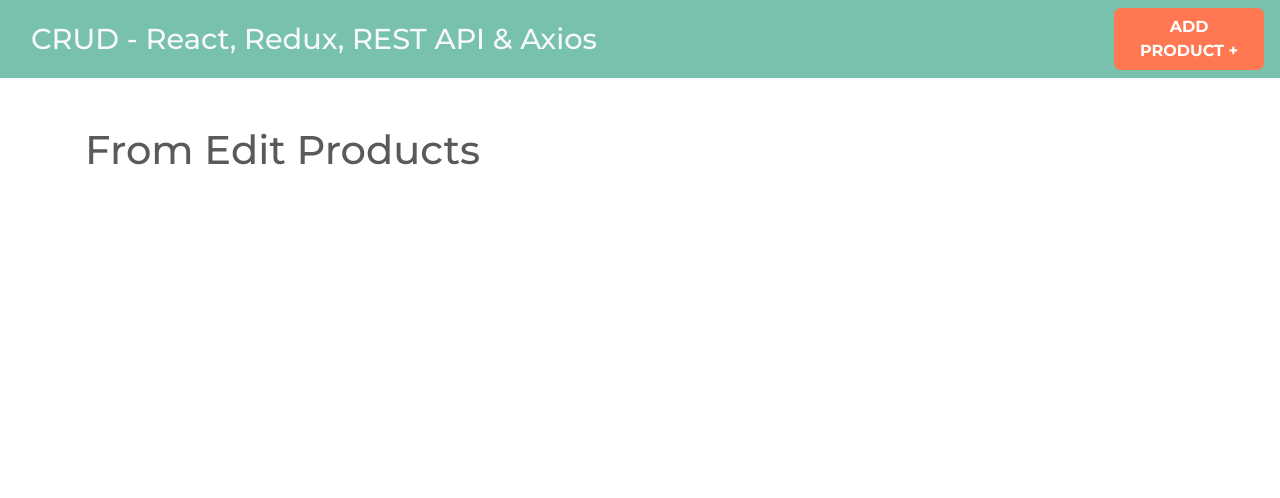
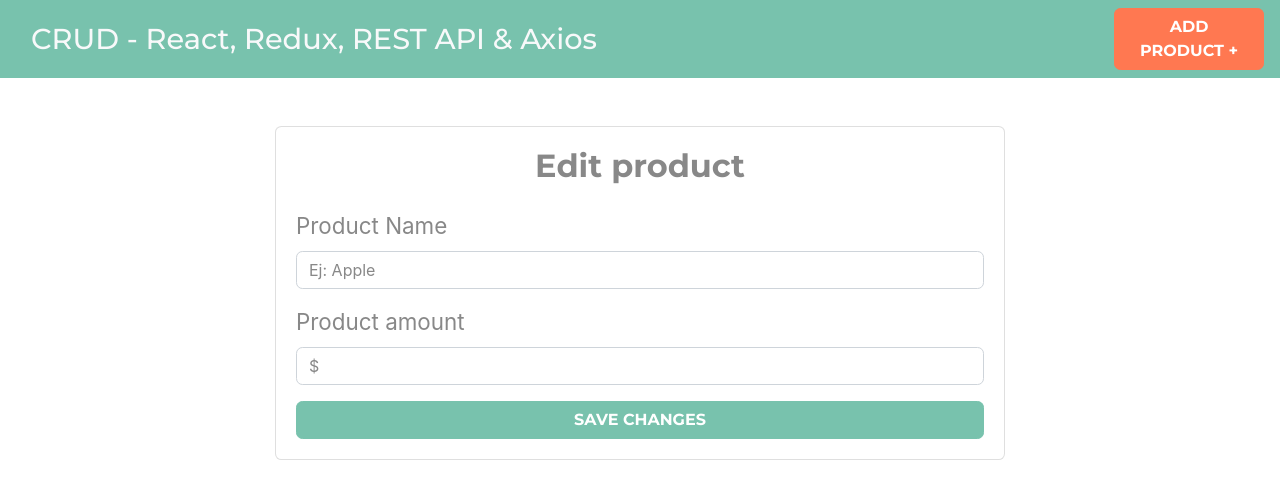
Before and after one commit to Erick-SN/CRUD, a React (Create React App) app: page /products/edit/1 in a window 1280 px wide. Shown: the top 498 px of the page. Built offline with nearby package versions, Linux system fonts and the light colour scheme.

Commit message:
Created: Products List component and Edit product form

```diff
--- a/src/components/Editproduct.jsx
+++ b/src/components/Editproduct.jsx
@@ -2,7 +2,42 @@
 const EditProduct = () => {
   return (
     <>
-      <h1>From Edit Products</h1>
+      <div className='row justify-content-center'>
+        <div className='col-md-8'>
+          <div className='card'>
+            <div className='card-body'>
+              <h2 className='text-center mb-4 font-weight-bold'>
+                Edit product
+              </h2>
+              <form>
+                <div className='form-group'>
+                  <label>Product Name</label>
+                  <input
+                    type='text'
+                    className='form-control'
+                    placeholder='Ej: Apple'
+                    name='name'
+                  />
+                </div>
+                <div className='form-group'>
+                  <label>Product amount</label>
+                  <input
+                    type='number'
+                    className='form-control'
+                    placeholder='$'
+                    name='amount'
+                  />
+                </div>
+                <button
+                  type='submit'
+                  className='btn btn-primary font-weight-bold text-uppercase d-block w-100'>
+                  Save changes
+                </button>
+              </form>
+            </div>
+          </div>
+        </div>
+      </div>
     </>
   );
 };
--- a/src/components/Products.jsx
+++ b/src/components/Products.jsx
@@ -2,7 +2,17 @@
 const Products = () => {
   return (
     <>
-      <h1>From products</h1>
+      <h2 className='text-center my-5'>Products List</h2>
+      <table className='table table-striped'>
+        <thead className='bg-primary table-dark'>
+          <tr>
+            <th scope='col'>Name</th>
+            <th scope='col'>$</th>
+            <th scope='col'>Options</th>
+          </tr>
+        </thead>
+        <tbody></tbody>
+      </table>
     </>
   );
 };
```
